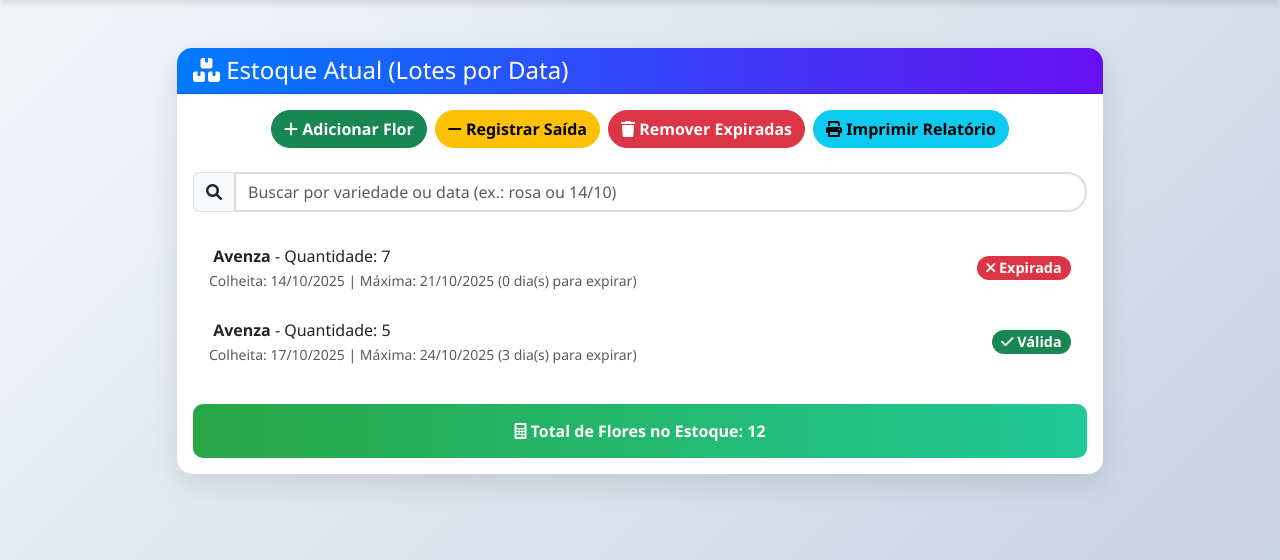
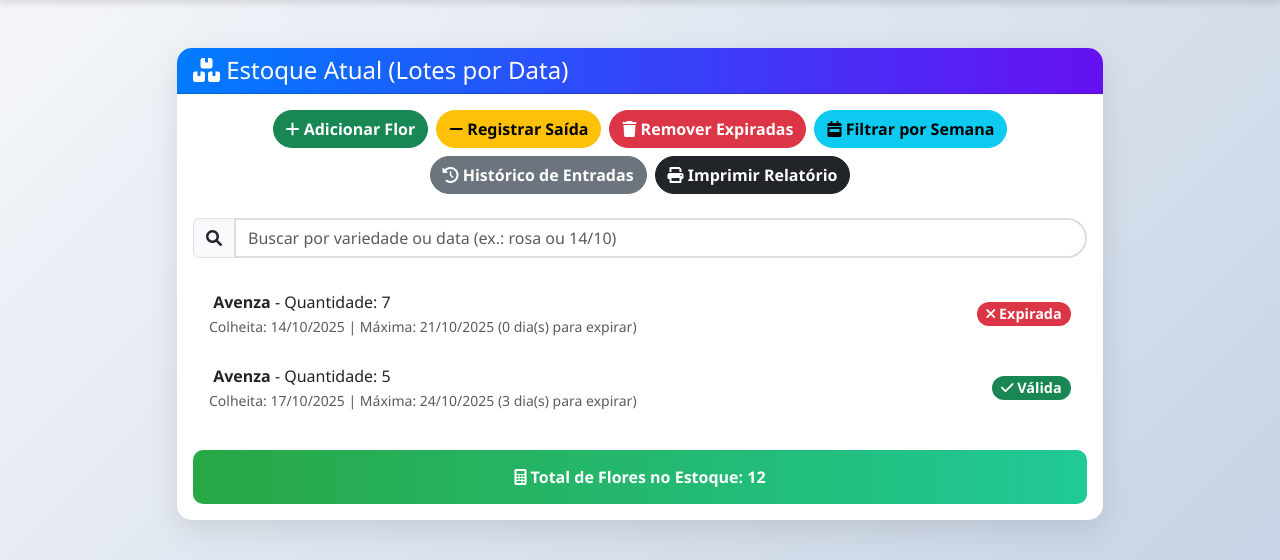
Before and after one commit to vitorcarvalho034-cmyk/estoque-flores, a Flask app: page / in a window 1280 px wide. Shown: the part 56-616 px from the top of the page. Run offline with Flask 3, Linux system fonts and the light colour scheme.

Commit message:
Adicionar botões para filtro e histórico

```diff
--- a/templates/index.html
+++ b/templates/index.html
@@ -120,7 +120,9 @@
                             <a href="/adicionar" class="btn btn-success"><i class="fas fa-plus"></i> Adicionar Flor</a>
                             <a href="/saida" class="btn btn-warning"><i class="fas fa-minus"></i> Registrar Saída</a>
                             <a href="/remover" class="btn btn-danger"><i class="fas fa-trash"></i> Remover Expiradas</a>
-                            <button onclick="window.open('/relatorio', '_blank')" class="btn btn-info"><i class="fas fa-print"></i> Imprimir Relatório</button>
+                            <a href="/filtrar-semana" class="btn btn-info"><i class="fas fa-calendar-week"></i> Filtrar por Semana</a>
+                            <a href="/historico-entradas" class="btn btn-secondary"><i class="fas fa-history"></i> Histórico de Entradas</a>
+                            <button onclick="window.open('/relatorio', '_blank')" class="btn btn-dark"><i class="fas fa-print"></i> Imprimir Relatório</button>
                         </div>
                         <!-- Campo de Busca/Filtro -->
                         <div class="mb-4 no-print">
```
